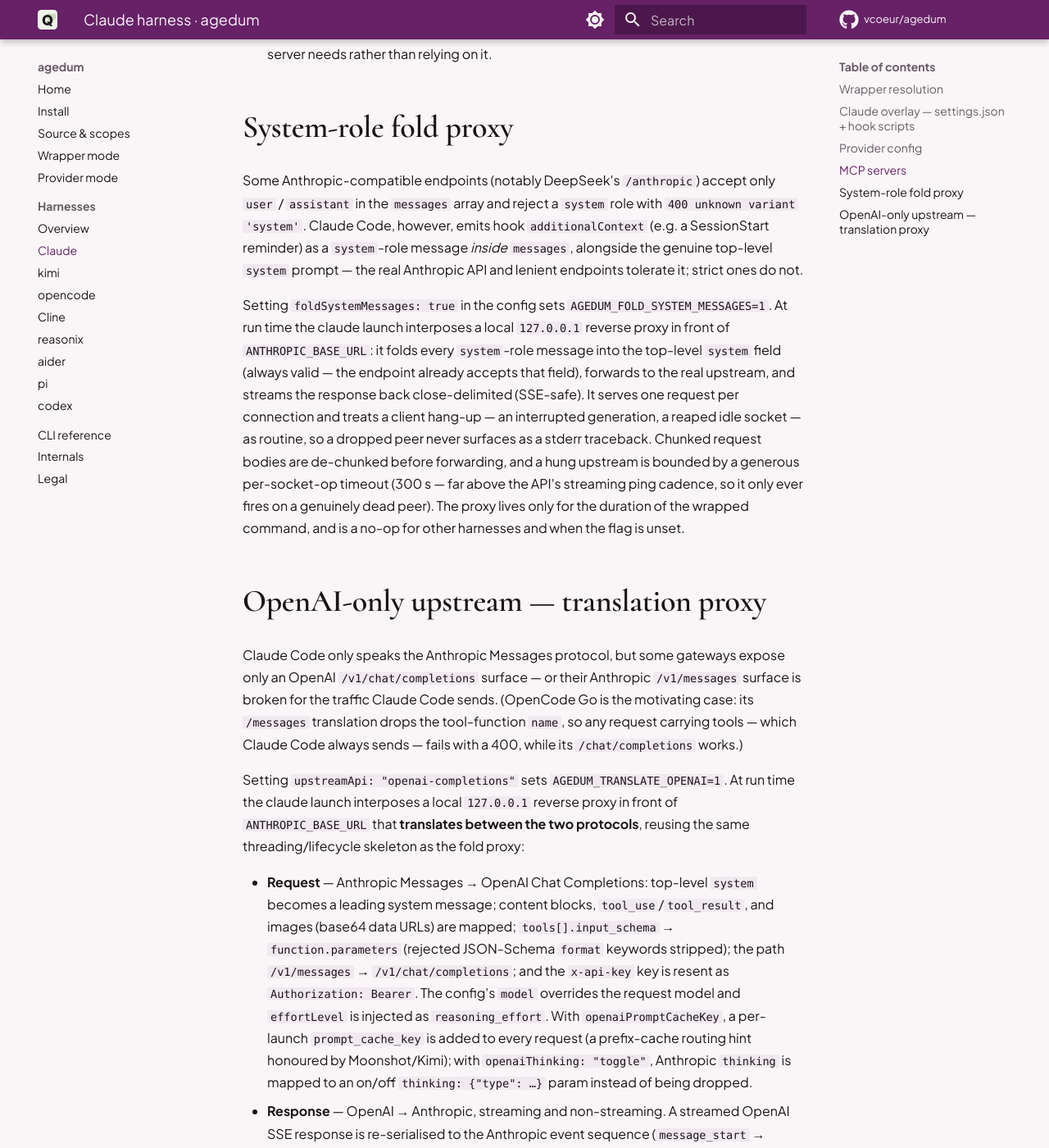
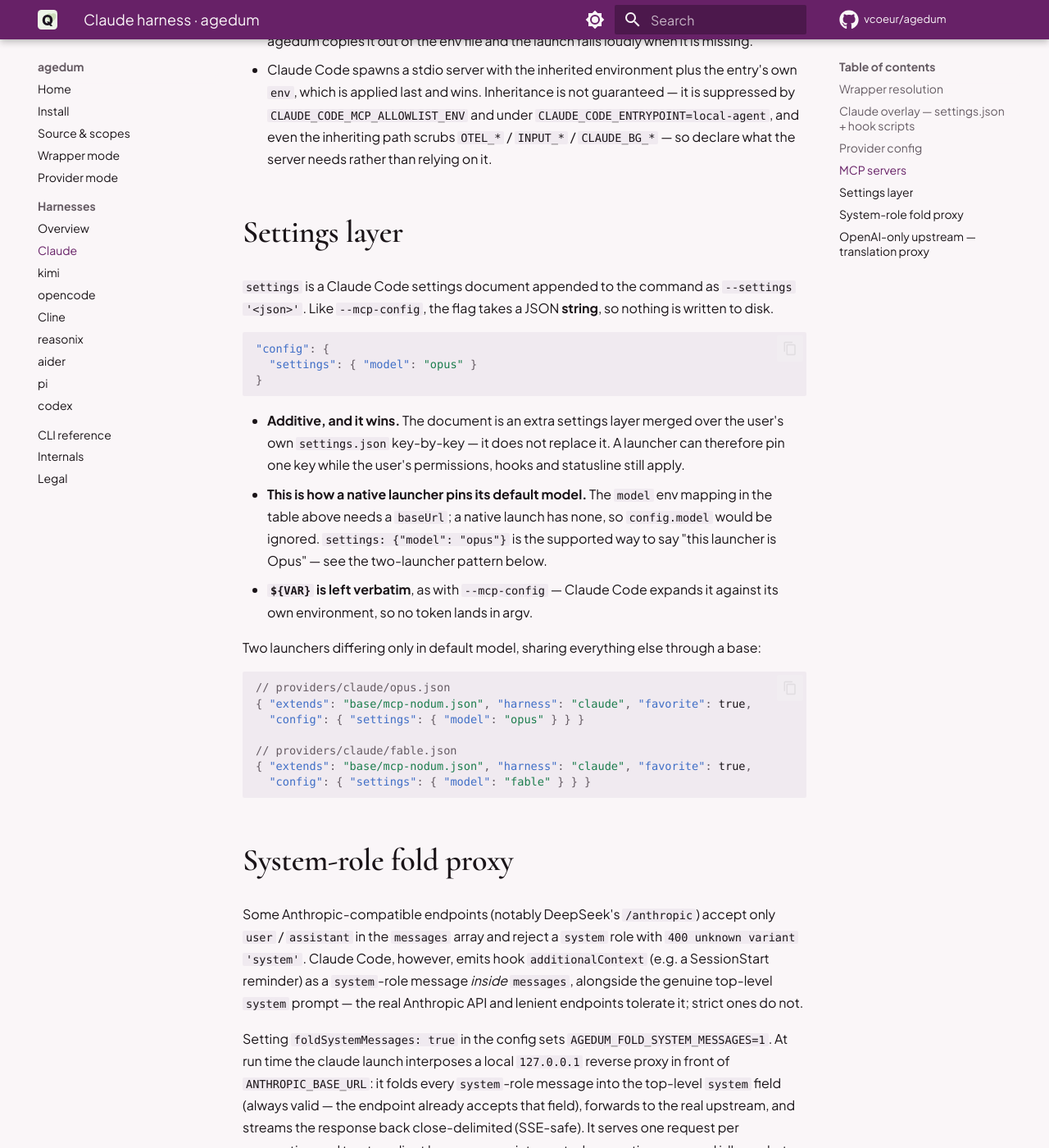
Before and after one commit to vcoeur/agedum, an MkDocs documentation site: the page built from docs/harnesses/claude.md, in a window 1280 px wide and 1400 px high, scrolled down 4972 px. Shown: the whole window at 82% size. Built offline with MkDocs 1.6.1 and Material for MkDocs 9.7.7, drawn with Linux system fonts in a browser that asks for light colours; comment, search, counter and statistics services are not loaded; some of the changed text lies outside the part shown.

Commit message:
claude: config.settings -> --settings '<json>'
A native claude launcher (no baseUrl) sets no provider env, so config.model was
silently dropped and there was no way to give such a launcher a default model.

Add config.settings, built alongside _claude_mcp_flags so both flag-shaped keys
survive the native early return. Claude Code takes --settings as a JSON string,
and the document is an additional layer merged over the user's own settings.json
rather than replacing it, so a launcher pins one key while the user's
permissions, hooks and statusline still apply.

````diff
--- a/docs/harnesses/claude.md
+++ b/docs/harnesses/claude.md
@@ -88,8 +88,11 @@
 }
 ```
 
-When `baseUrl` is empty the harness runs bare (no provider overrides). Otherwise the
-`config` block maps to environment variables:
+When `baseUrl` is empty the harness sets no provider **environment** — a native launch keeps
+Claude Code's own endpoint, auth and model resolution. The two flag-shaped keys, `mcpServers`
+and `settings`, are still applied: they are configuration, not provider overrides, and a
+native launcher is exactly where they earn their keep. Otherwise the `config` block maps to
+environment variables:
 
 | `config` key | Set as |
 |---|---|
@@ -114,6 +117,7 @@
 | `autoCompactWindow` (> 0) | `CLAUDE_CODE_AUTO_COMPACT_WINDOW` |
 | `extraEnv` (object) | arbitrary env for the claude child, stringified + applied last (escape hatch, e.g. `CLAUDE_CODE_MAX_OUTPUT_TOKENS`, `DISABLE_COMPACT`) |
 | `mcpServers` (object) | MCP servers, in the canonical cross-harness vocabulary — see [below](#mcp) |
+| `settings` (object) | an additional Claude Code settings layer — see [below](#settings) |
 
 - `secretEnv` (mapped to the auth token) must be present in the [env file](../provider.md#the-env-file);
   `baseUrl` without a `secretEnv` is an error.
@@ -160,6 +164,40 @@
   `CLAUDE_CODE_MCP_ALLOWLIST_ENV` and under `CLAUDE_CODE_ENTRYPOINT=local-agent`, and even
   the inheriting path scrubs `OTEL_*` / `INPUT_*` / `CLAUDE_BG_*` — so declare what the
   server needs rather than relying on it.
+
+## Settings layer { #settings }
+
+`settings` is a Claude Code settings document appended to the command as
+`--settings '<json>'`. Like `--mcp-config`, the flag takes a JSON **string**, so nothing is
+written to disk.
+
+```json
+"config": {
+  "settings": { "model": "opus" }
+}
+```
+
+- **Additive, and it wins.** The document is an extra settings layer merged over the user's
+  own `settings.json` key-by-key — it does not replace it. A launcher can therefore pin one
+  key while the user's permissions, hooks and statusline still apply.
+- **This is how a native launcher pins its default model.** The `model` env mapping in the
+  table above needs a `baseUrl`; a native launch has none, so `config.model` would be
+  ignored. `settings: {"model": "opus"}` is the supported way to say "this launcher is Opus"
+  — see the two-launcher pattern below.
+- **`${VAR}` is left verbatim**, as with `--mcp-config` — Claude Code expands it against its
+  own environment, so no token lands in argv.
+
+Two launchers differing only in default model, sharing everything else through a base:
+
+```json
+// providers/claude/opus.json
+{ "extends": "base/mcp-nodum.json", "harness": "claude", "favorite": true,
+  "config": { "settings": { "model": "opus" } } }
+
+// providers/claude/fable.json
+{ "extends": "base/mcp-nodum.json", "harness": "claude", "favorite": true,
+  "config": { "settings": { "model": "fable" } } }
+```
 
 ## System-role fold proxy { #fold-proxy }
 
````
Also changed, not shown: AGENTS.md (+6 -1 lines), 2 other files.
